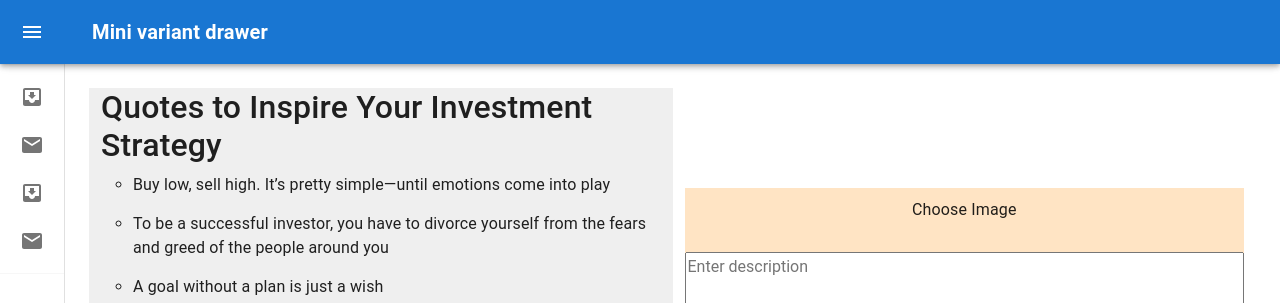
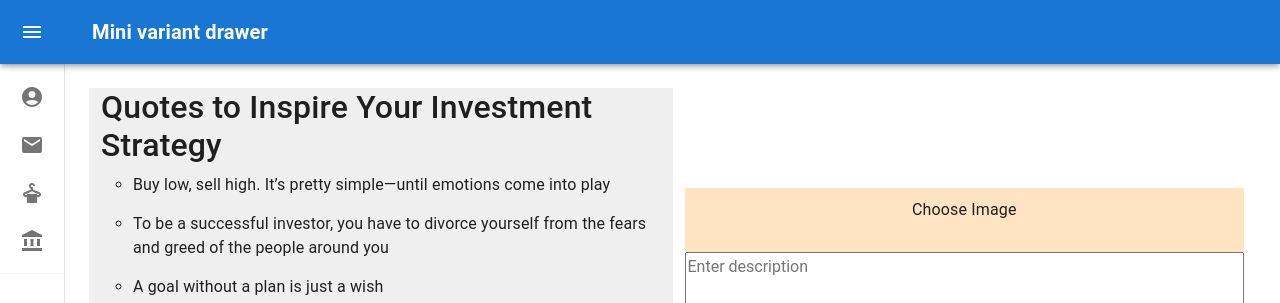
Before and after one commit to ADEDANCE/OUTLET-RUSH, a React (Vite) app: page /Seller in a window 1280 px wide. Shown: the top 303 px of the page. Built offline with nearby package versions, Linux system fonts and the light colour scheme.

Commit message:
rename the file

```diff
--- a/src/NAVBARS/Seller.jsx
+++ b/src/NAVBARS/Seller.jsx
@@ -17,8 +17,10 @@ import ListItem from '@mui/material/ListItem';
 import ListItemButton from '@mui/material/ListItemButton';
 import ListItemIcon from '@mui/material/ListItemIcon';
 import ListItemText from '@mui/material/ListItemText';
-import InboxIcon from '@mui/icons-material/MoveToInbox';
 import MailIcon from '@mui/icons-material/Mail';
+import AccountCircleIcon from '@mui/icons-material/AccountCircle';
+import DryCleaningIcon from '@mui/icons-material/DryCleaning';
+import AccountBalanceIcon from '@mui/icons-material/AccountBalance';
 
 const Seller = () => {
 
@@ -115,10 +117,10 @@ const handleDrawerClose = () => {
 };
 
 const menuItems = [
-  { text: 'Inbox', path: '.', icon: <InboxIcon /> },
+  { text: 'Inbox', path: '.', icon: <AccountCircleIcon /> },
     { text: 'Starred', path: 'ManageOrder', icon: <MailIcon /> },
-    { text: 'Send email', path: 'ProductView', icon: <InboxIcon /> },
-    { text: 'Drafts', path: 'Earnings', icon: <MailIcon /> },
+    { text: 'Send email', path: 'ProductView', icon: <DryCleaningIcon /> },
+    { text: 'Drafts', path: 'Earnings', icon: <AccountBalanceIcon /> },
   ];
 
   return (
@@ -192,7 +194,7 @@ const menuItems = [
                         },
                   ]}
                 >
-                  {index % 2 === 0 ? <InboxIcon /> : <MailIcon />}
+                 {item.icon}
                 </ListItemIcon>
                 <ListItemText
                   primary={item.text}
```
Also changed, not shown: src/NAVBARS/BuyerNav.jsx (deleted, +0 -27 lines).
